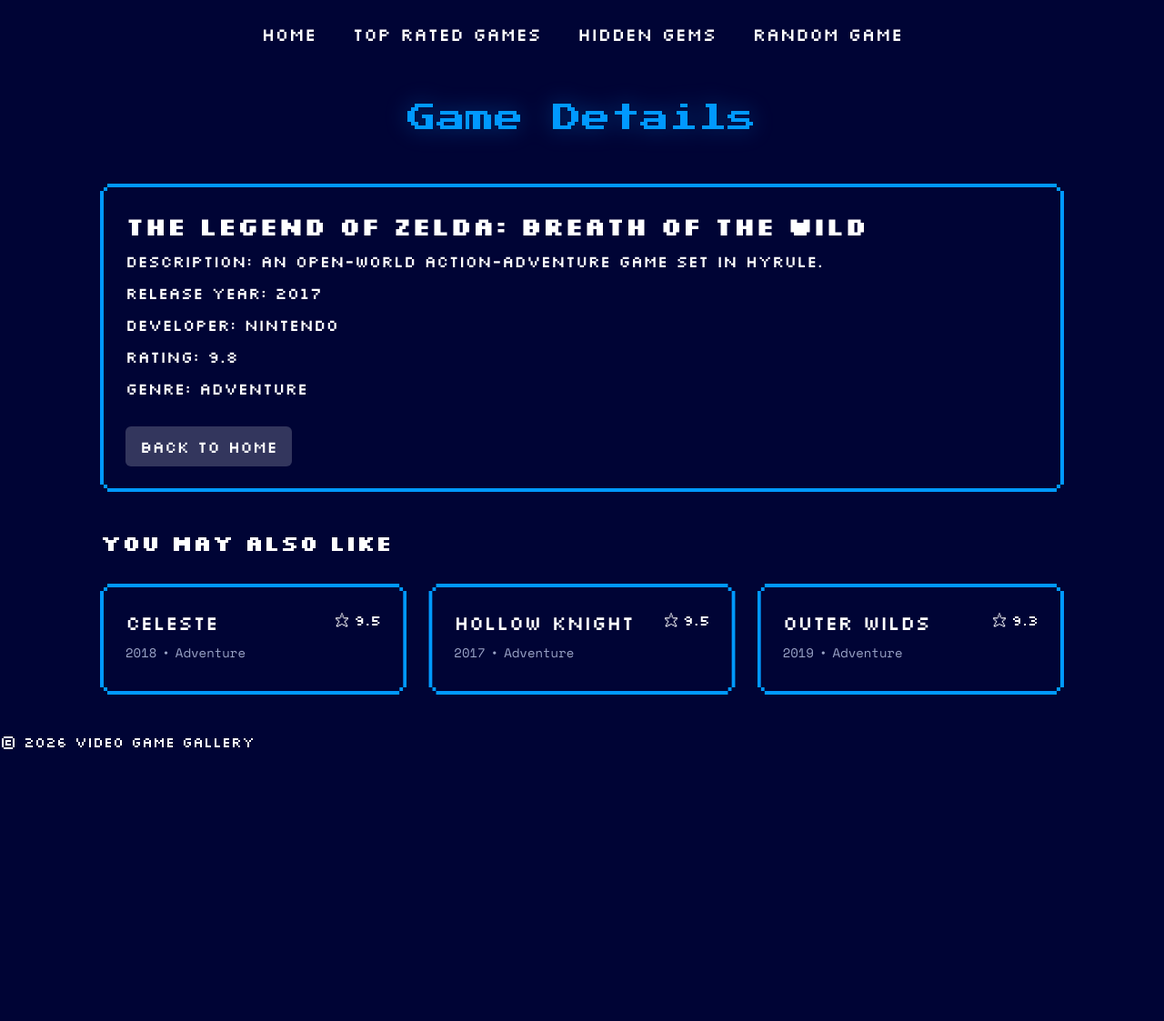
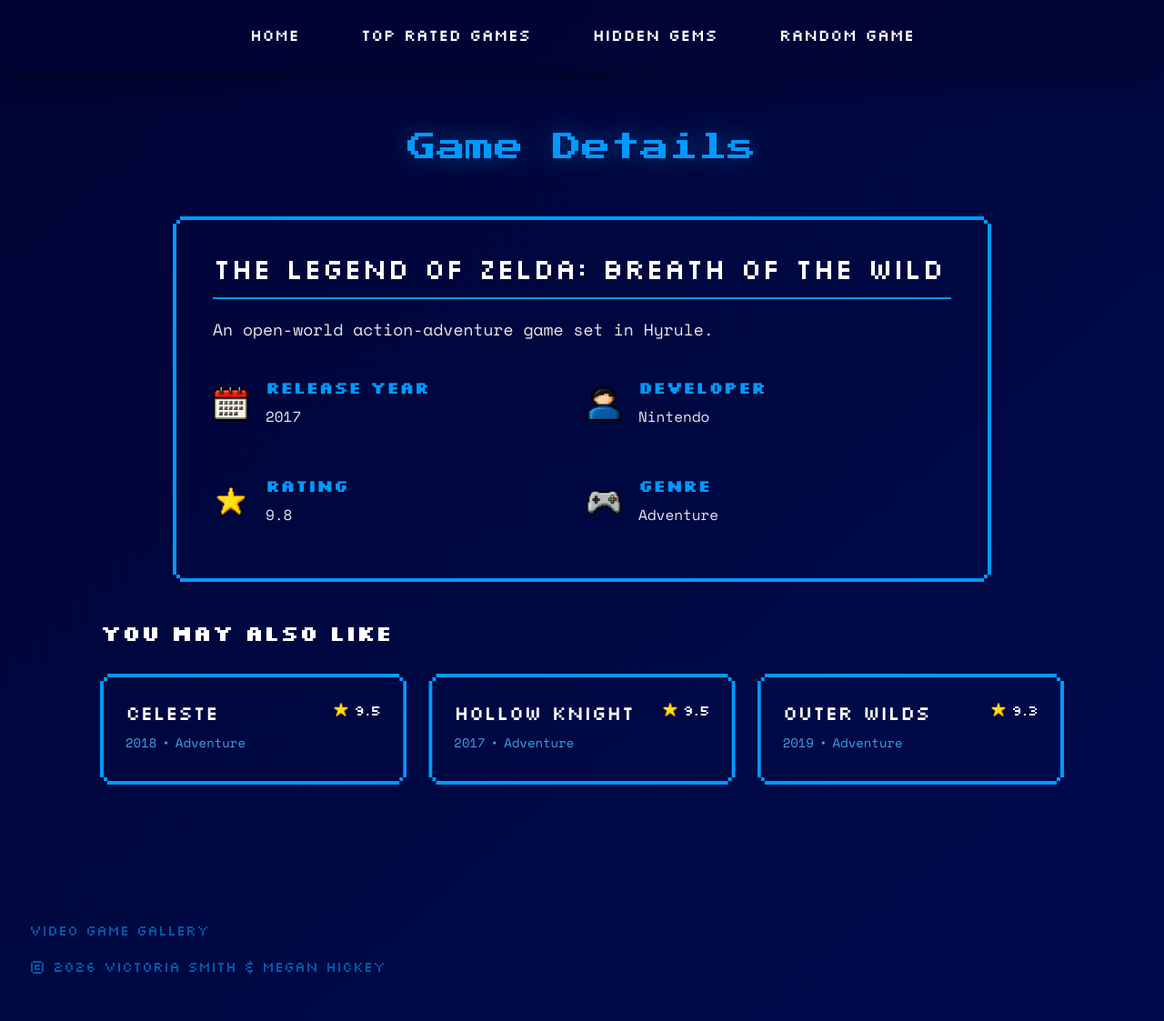
Before and after one commit to VictoriaLeighSmith/video-game-gallery, a Node server app: page /game/1 in a window 1280 px wide. Shown: the whole page at 91% size. Before the commit the page ends 824 px from the top, so only its background shows below. Run offline with Node 20, Linux system fonts and the light colour scheme; some web fonts are replaced.

Commit message:
Final UI polish

```diff
--- a/public/styles.css
+++ b/public/styles.css
@@ -9,44 +9,65 @@
 }
 
 body {
-  background-color: #000435;
   margin: 0;
   padding: 0;
   font-family: "Silkscreen";
   color: white;
+
+  background-image: linear-gradient(
+    to right bottom,
+    #000435,
+    #00063b,
+    #000842,
+    #000a48,
+    #000a4e
+  );
 }
 
 /* ---------- Navigation ---------- */
 nav {
+  position: sticky;
+  top: 0;
+  z-index: 100;
   display: flex;
   justify-content: center;
   align-items: center;
-  gap: 40px;
-  padding: 24px;
-
-  position: sticky;
-  top: 0;
-  z-index: 100;
-  background-color: #000435;
+  gap: 60px;
+  padding: 20px 24px;
+  background: rgba(0, 4, 53, 0.75);
+  box-shadow: 0 10px 35px rgba(0, 0, 0, 0.35);
 }
 
 nav a {
   color: white;
-  font-size: 20px;
-  font-weight: 300;
+  font-size: 18px;
   text-decoration: none;
   font-family: "Silkscreen";
+  padding: 6px 4px;
+  transition:
+    color 0.25s ease,
+    text-shadow 0.25s ease,
+    transform 0.25s ease;
 }
 
 nav a:hover {
-  text-decoration: underline;
+  color: #c26cff;
+  text-shadow:
+    0 0 8px rgba(194, 108, 255, 0.8),
+    0 0 16px rgba(194, 108, 255, 0.45);
+  transform: translateY(-1px);
+}
+
+nav a::after {
+  background: #c26cff;
+  box-shadow: 0 0 8px #c26cff;
 }
 
 /* ---------- Main Content ---------- */
 .main-content {
   width: 100%;
   max-width: 1100px;
-  margin: 40px auto;
+  margin: 70px auto;
   padding: 0 20px;
 }
 
@@ -55,10 +76,9 @@ nav a:hover {
   font-weight: 400;
   text-align: center;
   font-size: 32px;
-  margin-top: 10px;
-  margin-bottom: 56px;
+  margin-bottom: 60px;
   color: #0099ff;
-  filter: drop-shadow(0 0 12px rgba(0, 153, 255, 0.35));
+  filter: drop-shadow(0 0 12px rgba(0, 153, 255, 0.4));
 }
 
 .main-content h2 {
@@ -76,7 +96,9 @@ nav a:hover {
   justify-content: center;
   align-items: center;
   gap: 10px;
-  margin-bottom: 60px;
+
+  margin-top: 50px;
+  margin-bottom: 80px;
 }
 
 .index-logo-container img {
@@ -85,10 +107,11 @@ nav a:hover {
   flex: 1 1 auto;
   object-fit: cover;
   align-self: center;
-  filter: drop-shadow(0 0 12px rgba(0, 153, 255, 0.35));
+  filter: drop-shadow(0 0 12px rgba(0, 153, 255, 0.5))
+    drop-shadow(0 0 30px rgba(0, 153, 255, 0.25));
 }
 
-/* Paragraphs */
+/* ---------- Paragraphs ---------- */
 p {
   margin: 8px 0;
   line-height: 1.5;
@@ -96,22 +119,6 @@ p {
 
 .game-text {
   font-size: 18px;
-}
-
-/* Back Button */
-.back-link {
-  display: inline-block;
-  margin-top: 20px;
-  padding: 10px 16px;
-  background: rgba(255, 255, 255, 0.2);
-  border-radius: 6px;
-  color: white;
-  text-decoration: none;
-  font-size: 18px;
-}
-
-.back-link:hover {
-  background: rgba(255, 255, 255, 0.3);
 }
 
 /* ---------- Game Card Styling ---------- */
@@ -163,9 +170,23 @@ p {
   text-decoration: none;
 }
 
-.game-card:hover {
+.game-card-glow {
+  height: 100%;
+  border-radius: 8px;
+  transition:
+    transform 0.2s ease,
+    box-shadow 0.2s ease;
+}
+
+.game-card-glow:hover {
   transform: translateY(-6px);
-  filter: drop-shadow(0 0 12px rgba(0, 153, 255, 0.48));
+  box-shadow:
+    0 0 10px rgba(0, 153, 255, 0.85),
+    0 0 24px rgba(0, 153, 255, 0.45);
+}
+
+.pixel-corners--wrapper {
+  height: 100%;
 }
 
 .game-rating {
@@ -179,37 +200,110 @@ p {
 }
 
 .star-rating-icon {
-  width: 18px;
-  height: 18px;
+  width: 20px;
+  height: 20px;
 }
 
 .game-info-container {
   display: flex;
   gap: 6px;
-  color: #9aa4c7;
+  color: #4eb8ff;
   font-family: "Space Mono";
   font-size: 14px;
+
+  opacity: 0.85;
 }
 
 .game-description {
   margin-top: auto;
   font-family: "Space Mono";
+  color: #e8e8e8;
 }
 
 /* ---------- Game Details Styling ---------- */
 .game-details-container {
-  padding: 24px;
+  padding: 32px 40px;
+  max-width: 900px;
+  margin: 0 auto;
 }
 
 .game-details-container .game-details-title {
   margin-top: 0;
-  font-size: 28px;
+  font-size: 32px;
+  font-weight: 400;
+}
+
+.game-details-description {
+  margin: 20px 0;
+  font-family: "Space Mono";
+  color: #e8e8e8;
+}
+
+.game-details-info {
+  display: grid;
+  grid-template-columns: repeat(2, 1fr);
+  grid-template-rows: repeat(2, 100px);
+  gap: 8px;
+}
+
+.game-details-item {
+  display: flex;
+  align-items: center;
+  gap: 18px;
+}
+
+.game-details-text {
+  display: flex;
+  justify-content: center;
+  flex-direction: column;
+}
+
+.game-details-info-title {
+  color: #0099ff;
+}
+
+.game-details-icon img {
+  width: 40px;
+  height: 40px;
+}
+
+.mono-font {
+  font-family: "Space Mono";
+  color: #e8e8e8;
+}
+
+.game-details-container hr {
+  border: none;
+  background-color: #0099ff;
+  height: 2px;
+  margin: 12px 0;
+}
+
+/* ---------- Footer Styling ---------- */
+footer {
+  margin-top: 100px;
+  min-height: 70px;
+}
+
+.footer-container {
+  display: flex;
+  justify-content: center;
+  flex-direction: column;
+  padding: 40px 32px;
+  color: #0099ff;
+  opacity: 0.55;
 }
 
 /* ---------- Media Queries ---------- */
 @media (max-width: 600px) {
   .index-logo-container img {
     flex: 1 1 100%;
+  }
+
+  nav {
+    flex-wrap: wrap;
+    justify-content: center;
+    gap: 20px;
   }
 }
 
--- a/views/game-details.ejs
+++ b/views/game-details.ejs
@@ -6,15 +6,59 @@
   <div class="game-details-container pixel-corners">
     <h2 class="game-details-title"><%= game.title %></h2>
 
-    <p class="game-text">Description: <%= game.description %></p>
-    <p class="game-text">Release Year: <%= game.releaseYear %></p>
-    <p class="game-text">Developer: <%= game.developer %></p>
-    <p class="game-text">
-      Rating: <%= game.averageRating === null ? "N/A" : game.averageRating %>
+    <hr />
+
+    <div class="game-details-description">
+      <p class="game-text"><%= game.description %></p>
+    </div>
+
+    <div class="game-details-info">
+      <div class="game-details-item">
+        <div class="game-details-icon">
+          <img src="/images/calendar-icon.png" />
+        </div>
+
+        <div class="game-details-text">
+          <h3 class="game-details-info-title">Release Year</h3>
+          <p class="mono-font"><%= game.releaseYear %></p>
+        </div>
+      </div>
+
+      <div class="game-details-item">
+        <div class="game-details-icon">
+          <img src="/images/developer-icon.png" />
+        </div>
+
+        <div class="game-details-text">
+          <h3 class="game-details-info-title">Developer</h3>
+          <p class="mono-font"><%= game.developer %></p>
+        </div>
+      </div>
+
+      <div class="game-details-item">
+        <div class="game-details-icon">
+          <img src="/images/yellow-star.png" />
+        </div>
+
+        <div class="game-details-text">
+          <h3 class="game-details-info-title">Rating</h3>
+          <p class="mono-font">
+            <%= game.averageRating === null ? "N/A" : game.averageRating %>
           </p>
-    <p class="game-text">Genre: <%= game.genre %></p>
+        </div>
+      </div>
 
-    <a href="/" class="back-link">Back to Home</a>
+      <div class="game-details-item">
+        <div class="game-details-icon">
+          <img src="/images/controller-icon-2.png" />
+        </div>
+
+        <div class="game-details-text">
+          <h3 class="game-details-info-title">Genre</h3>
+          <p class="mono-font"><%= game.genre %></p>
+        </div>
+      </div>
+    </div>
   </div>
 
   <h2 class="recommended-title">You May Also Like</h2>
@@ -22,12 +66,16 @@
   <ul class="game-list">
     <% recommendedGames.forEach((recommendedGame) => { %>
     <li>
-      <a class="game-card pixel-corners" href="/game/<%= recommendedGame.id %>">
+      <div class="game-card-glow">
+        <a
+          class="game-card pixel-corners"
+          href="/game/<%= recommendedGame.id %>"
+        >
           <div class="title-rating-container">
             <h2><%= recommendedGame.title %></h2>
 
             <p class="game-rating">
-            <img class="star-rating-icon" src="/images/star-rating-icon.png" />
+              <img class="star-rating-icon" src="/images/yellow-star.png" />
               <%= recommendedGame.averageRating === null
                                 ? "N/A"
                                 : recommendedGame.averageRating %>
@@ -40,6 +88,7 @@
             <p class="genre"><%= recommendedGame.genre %></p>
           </div>
         </a>
+      </div>
     </li>
     <% }) %>
   </ul>
--- a/views/hidden-gems.ejs
+++ b/views/hidden-gems.ejs
@@ -6,12 +6,13 @@
   <ul class="game-list">
     <% games.forEach((game) => { %>
     <li>
+      <div class="game-card-glow">
         <a class="game-card pixel-corners" href="/game/<%= game.id %>">
           <div class="title-rating-container">
             <h2><%= game.title %></h2>
 
             <p class="game-rating">
-            <img class="star-rating-icon" src="/images/star-rating-icon.png" />
+              <img class="star-rating-icon" src="/images/yellow-star.png" />
               <%= game.averageRating === null
                                 ? "N/A"
                                 : game.averageRating %>
@@ -28,6 +29,7 @@
             <p><%= game.description %></p>
           </div>
         </a>
+      </div>
     </li>
     <% }) %>
   </ul>
--- a/views/index.ejs
+++ b/views/index.ejs
@@ -8,12 +8,13 @@
   <ul class="game-list">
     <% randomGames.forEach((randomGame) => { %>
     <li>
+      <div class="game-card-glow">
         <a class="game-card pixel-corners" href="/game/<%= randomGame.id %>">
           <div class="title-rating-container">
             <h2><%= randomGame.title %></h2>
 
             <p class="game-rating">
-            <img class="star-rating-icon" src="/images/star-rating-icon.png" />
+              <img class="star-rating-icon" src="/images/yellow-star.png" />
               <%= randomGame.averageRating === null
                                 ? "N/A"
                                 : randomGame.averageRating %>
@@ -26,6 +27,7 @@
             <p class="genre"><%= randomGame.genre %></p>
           </div>
         </a>
+      </div>
     </li>
     <% }) %>
   </ul>
--- a/views/partials/footer.ejs
+++ b/views/partials/footer.ejs
@@ -1,5 +1,8 @@
 <footer>
-    <p>&copy; 2026 Video Game Gallery</p>
+    <div class="footer-container">
+        <p>Video Game Gallery</p>
+        <p>&copy; 2026 Victoria Smith & Megan Hickey</p>
+    </div>
 </footer>
 
 </body>
--- a/views/top-rated.ejs
+++ b/views/top-rated.ejs
@@ -6,12 +6,13 @@
   <ul class="game-list">
     <% games.forEach((game) => { %>
     <li>
+      <div class="game-card-glow">
         <a class="game-card pixel-corners" href="/game/<%= game.id %>">
           <div class="title-rating-container">
             <h2><%= game.title %></h2>
 
             <p class="game-rating">
-            <img class="star-rating-icon" src="/images/star-rating-icon.png" />
+              <img class="star-rating-icon" src="/images/yellow-star.png" />
               <%= game.averageRating === null
                                 ? "N/A"
                                 : game.averageRating %>
@@ -28,6 +29,7 @@
             <p><%= game.description %></p>
           </div>
         </a>
+      </div>
     </li>
     <% }) %>
   </ul>
```
Also changed, not shown: public/images/calendar-icon.png (added), public/images/controller-icon-2.png (added), public/images/developer-icon.png (added), public/images/yellow-star.png (added). Lines whose indentation alone changed are shown as unchanged.
